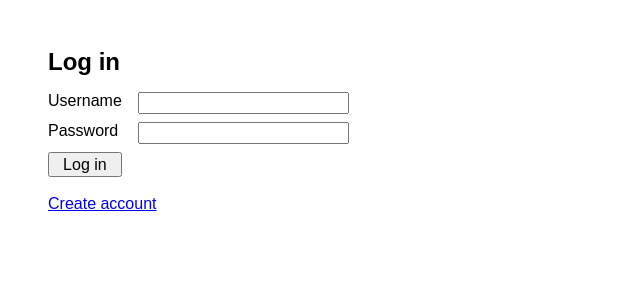
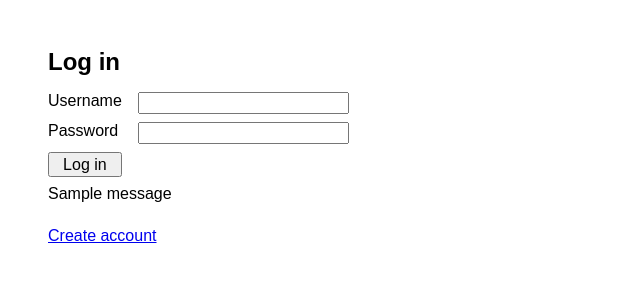
Before and after one commit to mkankaan/csbproject, a Flask app: page /login in a window 1280 px wide. Shown: the part 70-370 px from the top of the page, without its empty margins (0-640 px from the left). Run offline with Flask 3, Linux system fonts and the light colour scheme; one stand-in notice (Sample message) is shown.

Commit message:
Better error messages

```diff
--- a/app.py
+++ b/app.py
@@ -4,6 +4,7 @@ from flask import render_template
 from flask import request
 from flask import redirect
 from flask import abort
+from flask import flash
 
 import sqlite3
 
@@ -50,7 +51,7 @@ def register():
             users.create_user(username, password)
             return redirect("/")
         except sqlite3.IntegrityError:
-            print("username taken")
+            flash("Username already taken")
             return render_template("register.html")
 
 
@@ -69,8 +70,8 @@ def login():
             session["username"] = username
             return redirect("/")
         else:
-            print("wrong username or password")
-            return render_template("login.html", error="Wrong username or password")
+            flash("Incorrect username or password")
+            return render_template("login.html")
 
 
 @app.route("/logout")
@@ -132,7 +133,7 @@ def chat_room(room_id):
     room_members = members.get_by_room(room_id)
     usernames=[member["username"] for member in room_members]
 
-    return render_template("room.html", room=room, user=user, messages=room_messages, members=usernames, error="")
+    return render_template("room.html", room=room, user=user, messages=room_messages, members=usernames)
 
 
 @app.route("/new_message", methods=["POST"])
@@ -156,13 +157,12 @@ def add_member():
         user = users.get_by_username(username)
 
         if not user:
-            session["user_not_found_error"] = "User doesn't exist"
+            flash("User doesn't exist")
             return redirect("/room/" + str(room_id))
         else:
             new_member_id = user["id"]
             print("found", username, "id", new_member_id)
             members.add_member(new_member_id, room_id)
-            del session["user_not_found_error"]
 
         return redirect("/room/" + str(room_id))
 
@@ -219,6 +219,9 @@ def change_password():
     if new_password != new_password2:
         return render_template("edit_profile.html", user=user, username_error="", password_error="Passwords don't match")
 
+    if old_password != user["password"]:
+        return render_template("edit_profile.html", user=user, username_error="", password_error="Old password is incorrect")
+
     if new_password == old_password:
         return render_template("edit_profile.html", user=user, username_error="", password_error="New password can't be the same as old password")
 
--- a/static/main.css
+++ b/static/main.css
@@ -182,3 +182,8 @@ button, input[type="submit"] {
     font-size: 1.25rem;
     color: #000000;
 }
+
+.error {
+    min-height: 1.5rem;
+    margin-top: .5rem;
+}
--- a/templates/login.html
+++ b/templates/login.html
@@ -10,19 +10,25 @@ endblock %} {% block content %}
         type="text"
         id="username"
         name="username"
+        required
     />
     <label for="password">Password</label>
     <input
         type="password"
         id="password"
         name="password"
+        required
     />
     <input
         type="submit"
         value="Log in"
     />
   </form>
-  <p>{{ error }}</p>
+  <div class="error">
+  {% for message in get_flashed_messages() %}
+    {{ message }}
+  {% endfor %}
+  </div>
 
   <br/><a href="/register">Create account</a>
 
--- a/templates/register.html
+++ b/templates/register.html
@@ -13,6 +13,12 @@ endblock %} {% block content %}
     <input type="submit" value="Create account" />
   </form>
 
+  <div class="error">
+  {% for message in get_flashed_messages() %}
+    {{ message }}
+  {% endfor %}
+  </div>
+
 </br><a href="/">Go back</a>
 
 {% endblock %}
--- a/templates/room.html
+++ b/templates/room.html
@@ -44,7 +44,11 @@
                     <input type="submit" value="Add" />
                     </div>
                     </form>
-                    <p>{{ session.user_not_found_error }}</p>
+                    <div class="error">
+                        {% for message in get_flashed_messages() %}
+                            {{ message }}
+                        {% endfor %}
+                    </div>
                 </div>
                 {% endif %}
             </div>
```
Also changed, not shown: templates/edit_profile.html (+4 -4 lines).
